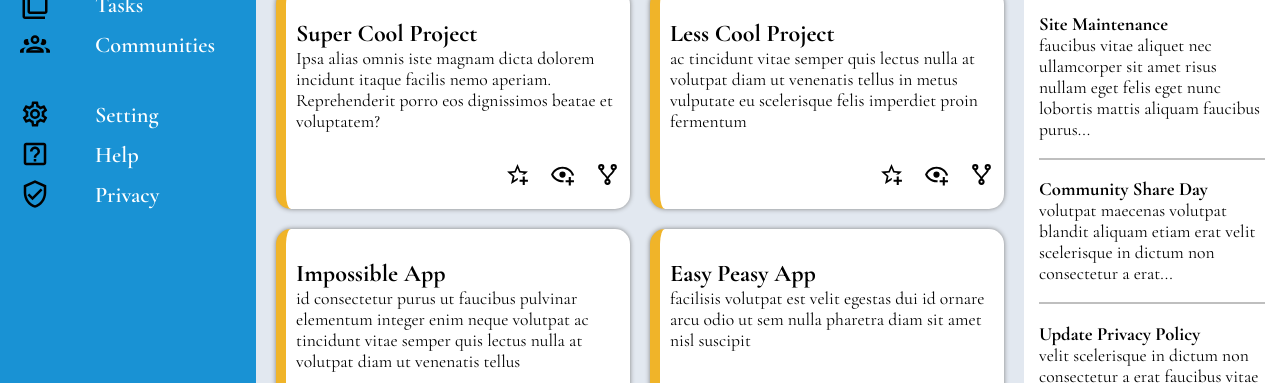
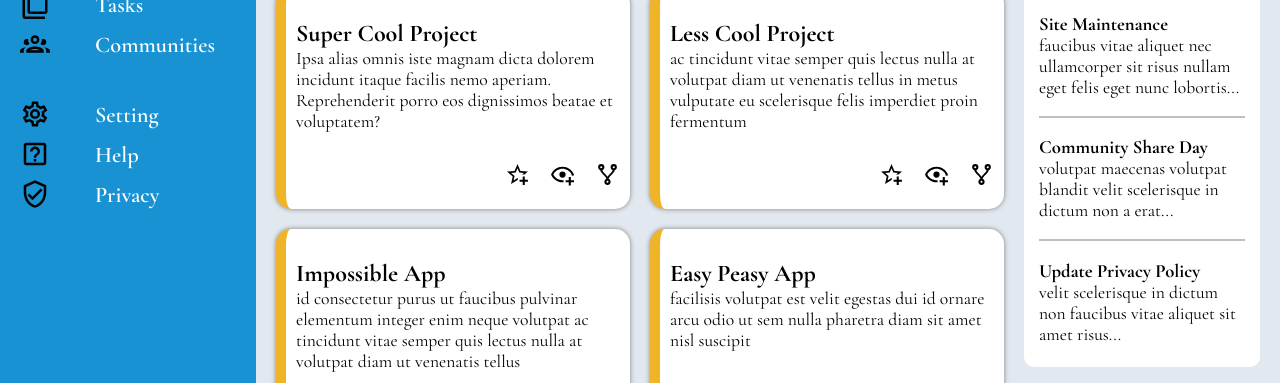
Before and after one commit to Wedi-Nachew/Admin-Dashboard, a plain HTML site: page index.html in a window 1280 px wide. Shown: the part 276-659 px from the top of the page. Drawn offline with nearby package versions, Linux system fonts and the light colour scheme.

Commit message:
Curve the corners of the announcements & trending borders

```diff
--- a/index.html
+++ b/index.html
@@ -166,22 +166,22 @@
                             <div class="text">
                                 <h3>Site Maintenance</h3>
                                 <p>
-                                    faucibus vitae aliquet nec ullamcorper sit amet risus nullam
-                                    eget felis eget nunc lobortis mattis aliquam faucibus purus...
+                                    faucibus vitae aliquet nec ullamcorper sit
+                                    risus nullam eget felis eget nunc lobortis...
                                 </p>
                             </div>
                             <div class="text">
                                 <h3>Community Share Day</h3>
                                 <p>
-                                    volutpat maecenas volutpat blandit aliquam etiam erat
-                                    velit scelerisque in dictum non consectetur a erat...
+                                    volutpat maecenas volutpat blandit
+                                    velit scelerisque in dictum non a erat...
                                 </p>
                             </div>
                             <div class="text">
                                 <h3>Update Privacy Policy</h3>
                                 <p>
-                                    velit scelerisque in dictum non consectetur a erat
-                                    faucibus vitae aliquet nec ullamcorper sit amet risus...
+                                    velit scelerisque in dictum non
+                                    faucibus vitae aliquet sit amet risus...
                                 </p>
                             </div>
                         </div>
--- a/style.css
+++ b/style.css
@@ -158,7 +158,7 @@ div.header-second-row{
 }
 .project-cards{
     display: grid;
-    grid-template-columns: repeat(auto-fit, minmax(300px, 1fr));
+    grid-template-columns: repeat(auto-fit, minmax(250px, 1fr));
     gap: 20px;
 }
 .project-cards > div {
@@ -191,10 +191,14 @@ div.header-second-row{
     height: 25px;
     width: auto;
 }
+.projects + div{
+    padding-right: 20px;
+}
 .announcements > div{
     background-color: #ffffff;
     padding: 5px 15px;
     margin: 0;
+    border-radius: 10px;
 }
 .announcements > div > div:not(:last-child){
     border-bottom: 2px solid rgba(128, 128, 128, .5);
@@ -202,6 +206,7 @@ div.header-second-row{
 h1{
     margin-bottom: 5px;
 }
+
 .wrap > div {
     display: grid;
     grid-template: 25px 25px/40px auto;
@@ -210,6 +215,7 @@ h1{
     row-gap: 5px;
     background-color: rgb(255, 255, 255);
     padding: 5px 15px;
+    border-radius: 10px;
 }
 .wrap > div > img {
     height: 30px;
```
